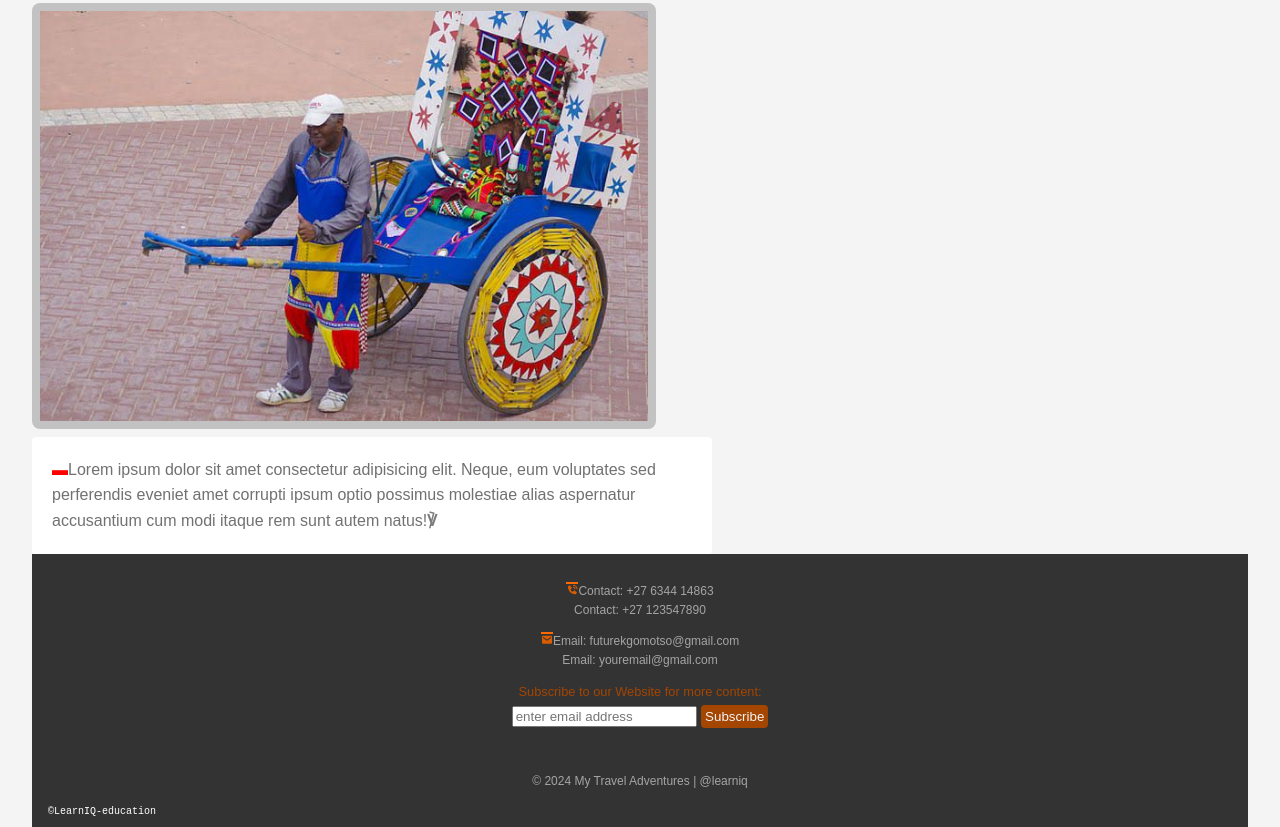
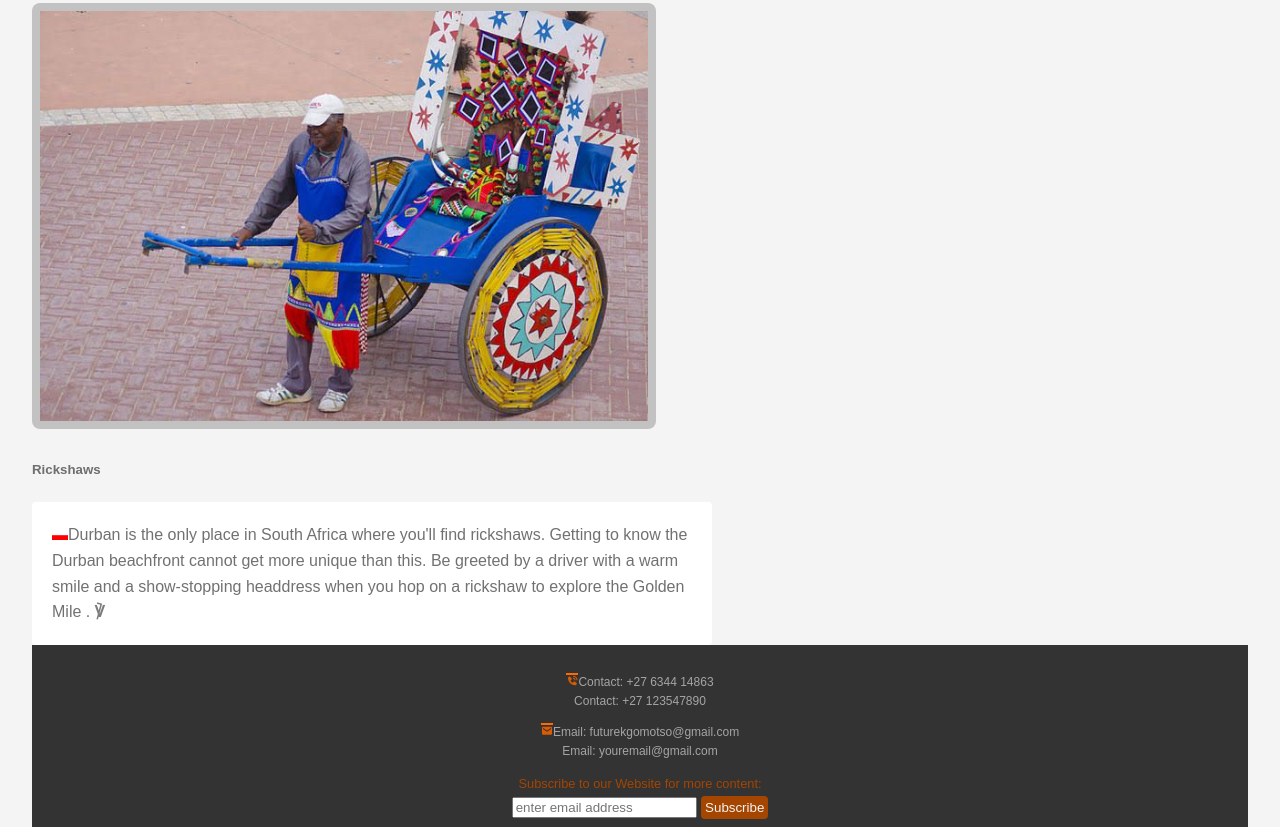
Before and after one commit to keitumetse3/Travel-blog, a plain HTML site: page Transports.html in a window 1280 px wide. Shown: the part 404-1231 px from the top of the page. Drawn offline with nearby package versions, Linux system fonts and the light colour scheme.

Commit message:
Update Transports.html

```diff
--- a/Transports.html
+++ b/Transports.html
@@ -45,11 +45,10 @@
 
         <!-- content here  -->
         <img id="dm-2" src="images/IMG-20240415-WA0007.jpg" title="School" alt="ICELAND">
-        <figcaption>Lorem ipsum dolor sit amet consectetur
-             adipisicing elit. Neque, eum voluptates sed perferendis
-              eveniet amet corrupti ipsum optio possimus molestiae
-               alias aspernatur
-            accusantium cum modi itaque rem sunt autem natus!</figcaption>
+        <h5> Rickshaws </h5>
+        <figcaption>Durban is the only place in South Africa where you'll find rickshaws.
+            Getting to know the Durban beachfront cannot get more unique than this.
+            Be greeted by a driver with a warm smile and a show-stopping headdress when you hop on a rickshaw to explore the Golden Mile . </figcaption>
     </figure>
 
 
```
